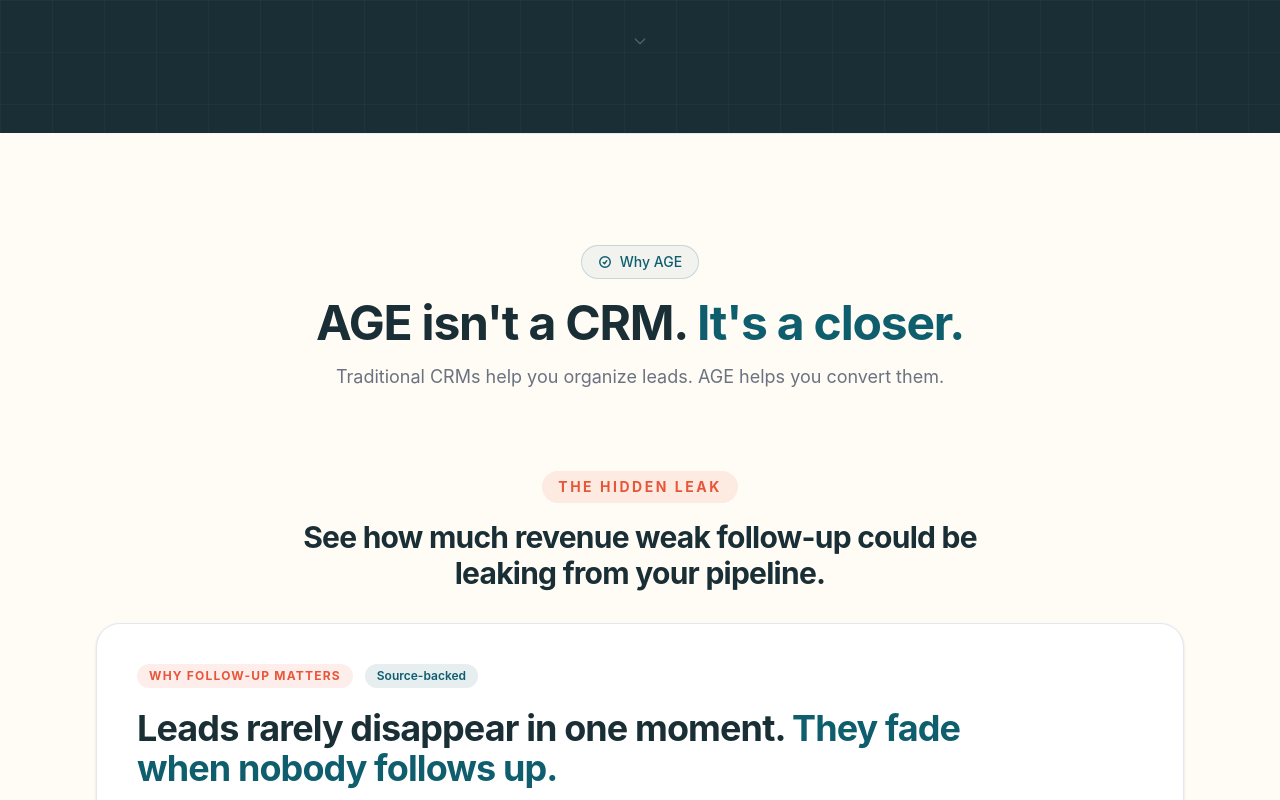
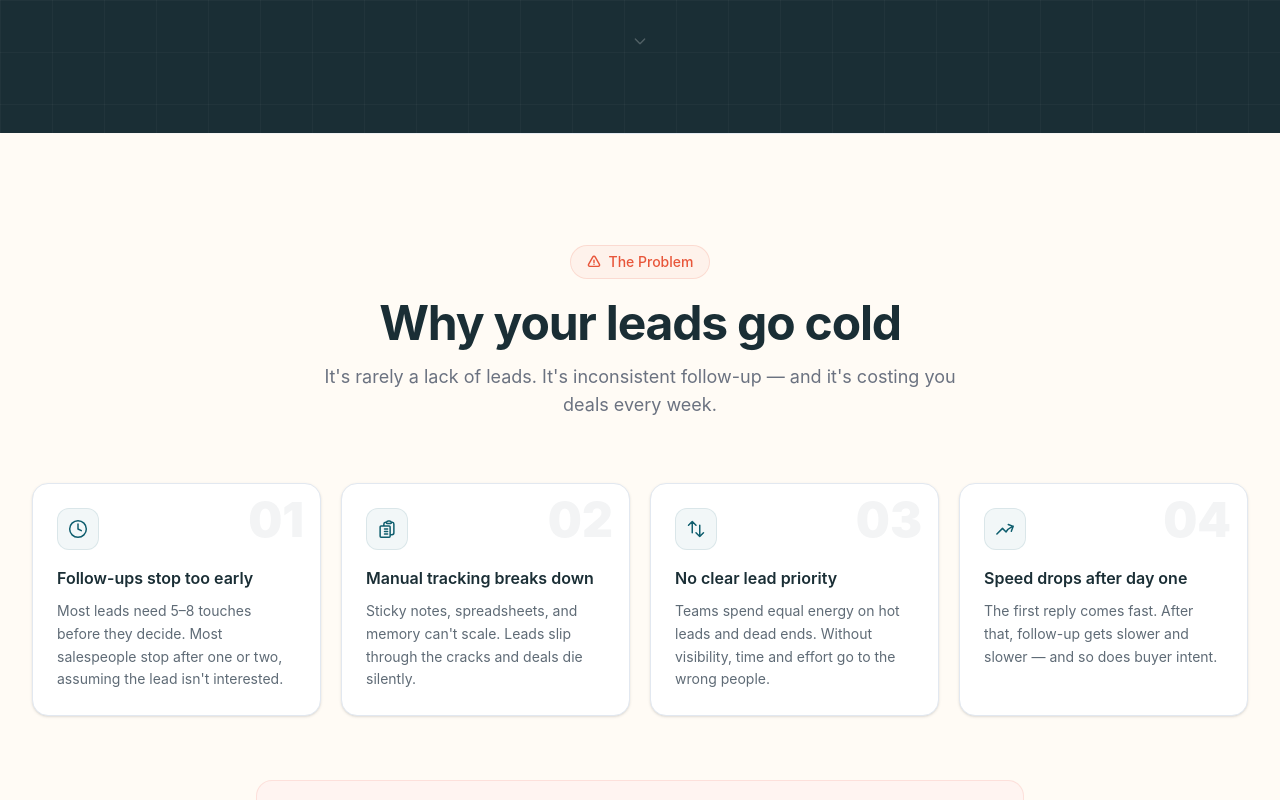
Before and after one commit to Pratham0-7/AutoGrowEcoFrontend, a React (Vite) app: page / in a window 1280 px wide. Shown: the part 780-1580 px from the top of the page. Built offline with nearby package versions, Linux system fonts and the light colour scheme; no server answers.

Commit message:
changed the position to default again

```diff
--- a/src/components/Landing.jsx
+++ b/src/components/Landing.jsx
@@ -87,8 +87,8 @@
       <Navbar />
       <main>
         <Hero />
+        <Problem />
         <WhyAGE />
-        <Problem />
         <WhyItWorks/>
         <Solution />
         <Results />
```
